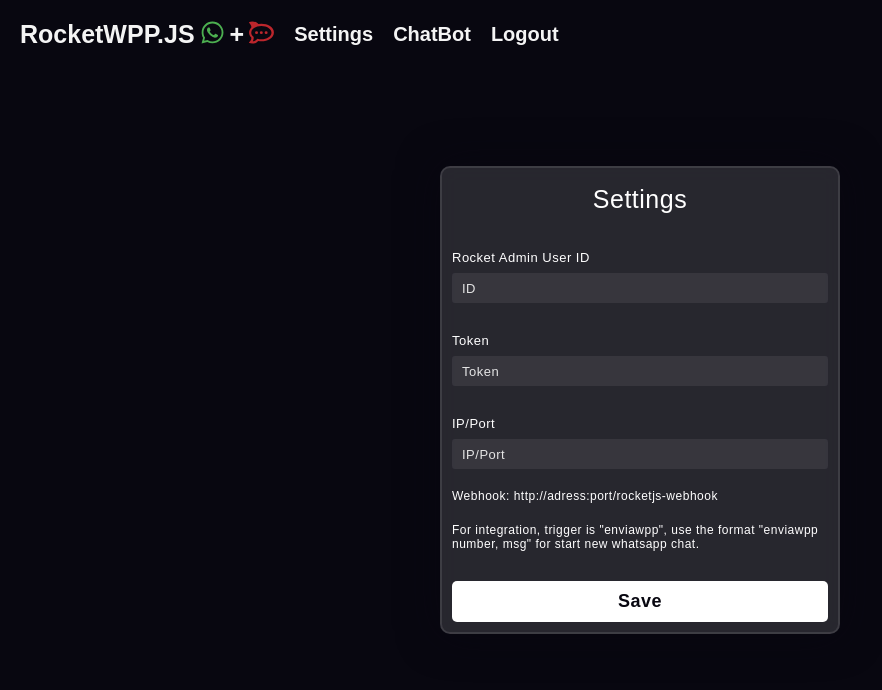
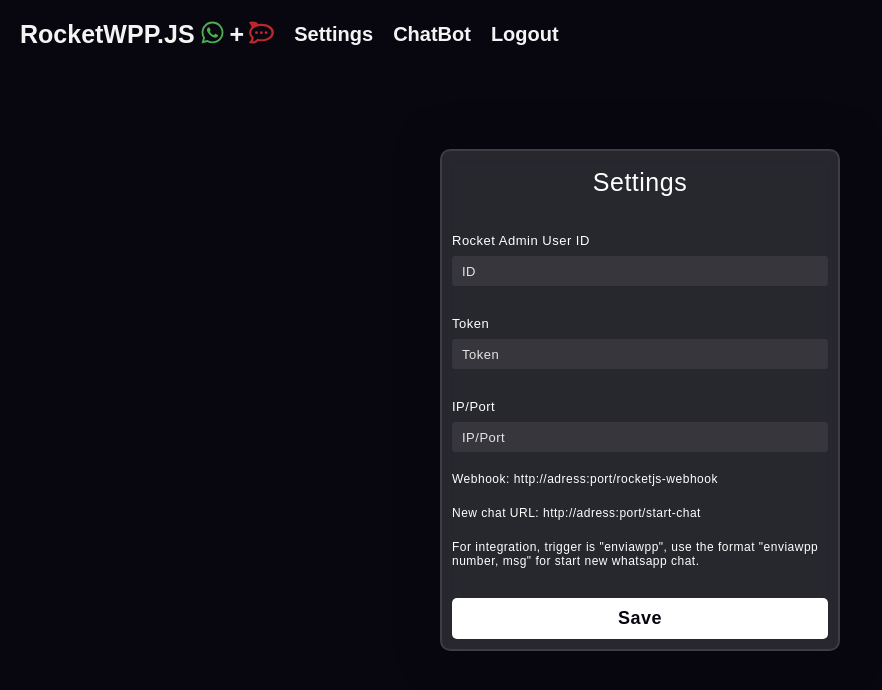
Before and after one commit to ewerton-ssh/RocketWPP.JS, a React (Vite) app in the folder client/: page /settings in a window 1280 px wide. Shown: the top 690 px of the page, without its empty margins (0-882 px from the left). Built offline with nearby package versions, Linux system fonts and the light colour scheme; no server answers; sample sign-in values are in the browser's storage.

Commit message:
Update index.jsx

```diff
--- a/client/src/pages/Settings/index.jsx
+++ b/client/src/pages/Settings/index.jsx
@@ -51,6 +51,7 @@
                         <label>IP/Port</label>
                         <input type="text"  placeholder='IP/Port' value={ip} onChange={(e) => setIp(e.target.value)}/>
                         <p>Webhook: http://adress:port/rocketjs-webhook</p>
+                        <p>New chat URL: http://adress:port/start-chat</p>
                         <p>For integration, trigger is "enviawpp", use the format "enviawpp number, msg" for start new whatsapp chat.</p>
                         <button className='loginButton' type="submit" onClick={handleSettings}>Save</button>
                     </form>
```
